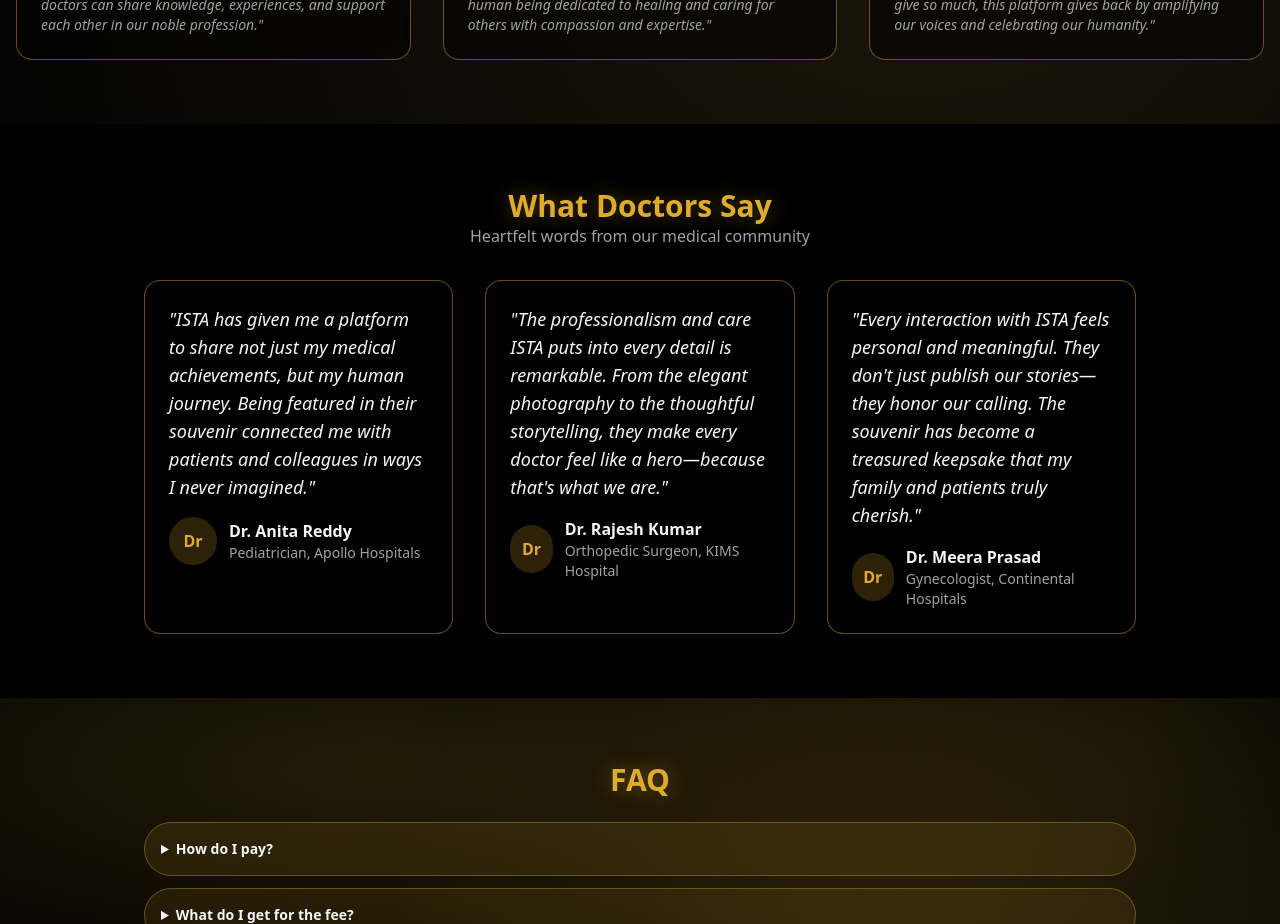
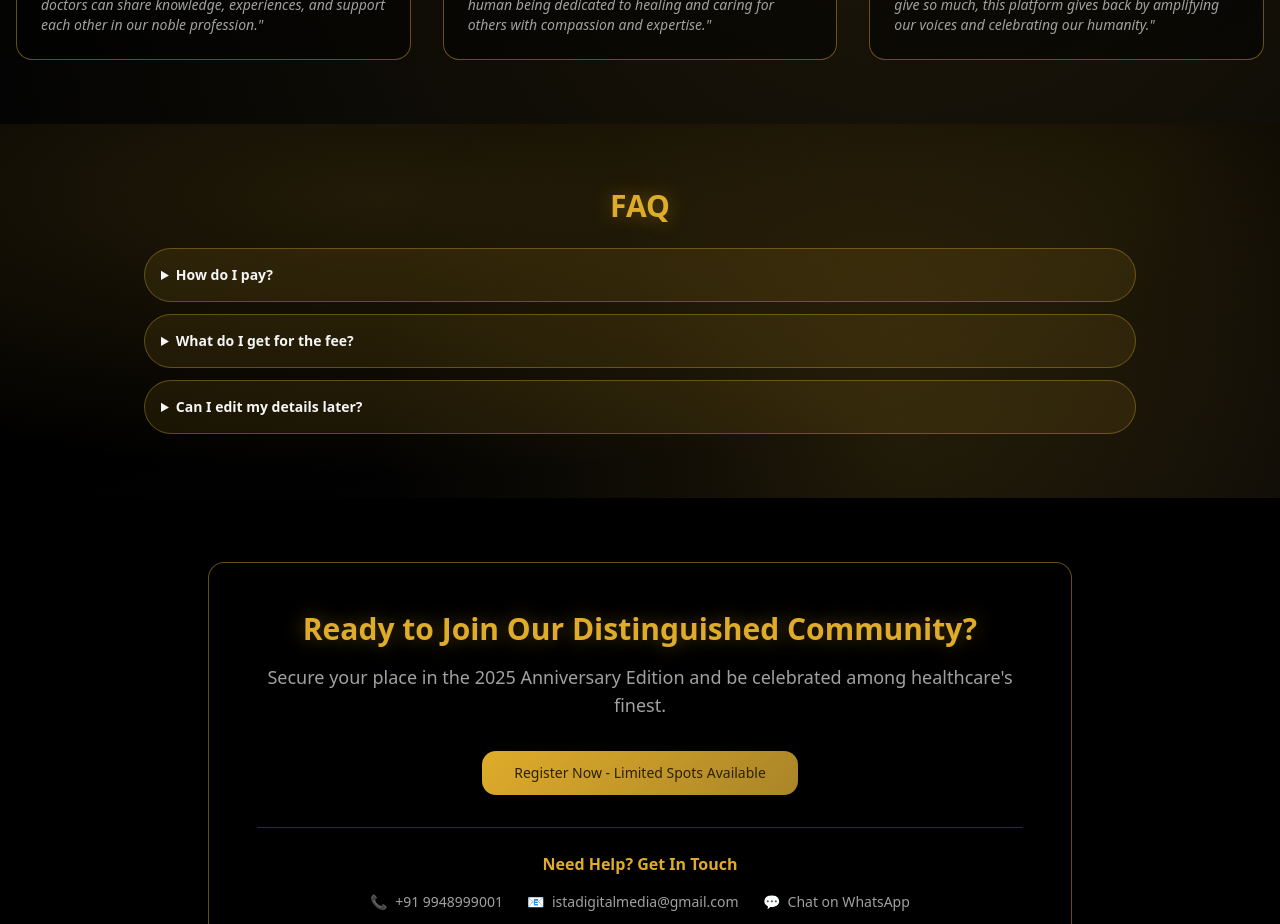
Before and after one commit to growbeyyond/golden-reg-master, a React (Vite) app: page / in a window 1280 px wide. Shown: the part 10440-11364 px from the top of the page. Built offline with nearby package versions, Linux system fonts and the light colour scheme; no server answers.

Commit message:
Remove doctors say section
Remove the "What Doctors Say" section from the landing page.

```diff
--- a/src/components/LandingPage.tsx
+++ b/src/components/LandingPage.tsx
@@ -826,65 +826,6 @@ export default function LandingPage() {
         </div>
       </section>
 
-      {/* Testimonials */}
-      <section className="section-padding">
-        <div className="mx-auto max-w-5xl px-4">
-          <div className="text-center mb-8">
-            <h2 className="text-3xl font-bold gold-glow">What Doctors Say</h2>
-            <p className="text-muted-foreground">Heartfelt words from our medical community</p>
-          </div>
-          <div className="grid md:grid-cols-3 gap-8">
-            <Card className="gold-border bg-card/50">
-              <CardContent className="p-6">
-                <p className="text-lg italic mb-4">
-                  "ISTA has given me a platform to share not just my medical achievements, but my human journey. Being featured in their souvenir connected me with patients and colleagues in ways I never imagined."
-                </p>
-                <div className="flex items-center gap-3">
-                  <div className="w-12 h-12 rounded-full bg-primary/20 flex items-center justify-center font-semibold text-primary">
-                    Dr
-                  </div>
-                  <div>
-                    <div className="font-semibold">Dr. Anita Reddy</div>
-                    <div className="text-sm text-muted-foreground">Pediatrician, Apollo Hospitals</div>
-                  </div>
-                </div>
-              </CardContent>
-            </Card>
-            <Card className="gold-border bg-card/50">
-              <CardContent className="p-6">
-                <p className="text-lg italic mb-4">
-                  "The professionalism and care ISTA puts into every detail is remarkable. From the elegant photography to the thoughtful storytelling, they make every doctor feel like a hero—because that's what we are."
-                </p>
-                <div className="flex items-center gap-3">
-                  <div className="w-12 h-12 rounded-full bg-primary/20 flex items-center justify-center font-semibold text-primary">
-                    Dr
-                  </div>
-                  <div>
-                    <div className="font-semibold">Dr. Rajesh Kumar</div>
-                    <div className="text-sm text-muted-foreground">Orthopedic Surgeon, KIMS Hospital</div>
-                  </div>
-                </div>
-              </CardContent>
-            </Card>
-            <Card className="gold-border bg-card/50">
-              <CardContent className="p-6">
-                <p className="text-lg italic mb-4">
-                  "Every interaction with ISTA feels personal and meaningful. They don't just publish our stories—they honor our calling. The souvenir has become a treasured keepsake that my family and patients truly cherish."
-                </p>
-                <div className="flex items-center gap-3">
-                  <div className="w-12 h-12 rounded-full bg-primary/20 flex items-center justify-center font-semibold text-primary">
-                    Dr
-                  </div>
-                  <div>
-                    <div className="font-semibold">Dr. Meera Prasad</div>
-                    <div className="text-sm text-muted-foreground">Gynecologist, Continental Hospitals</div>
-                  </div>
-                </div>
-              </CardContent>
-            </Card>
-          </div>
-        </div>
-      </section>
 
       {/* FAQ */}
       <section className="section-padding section-bg">
```
